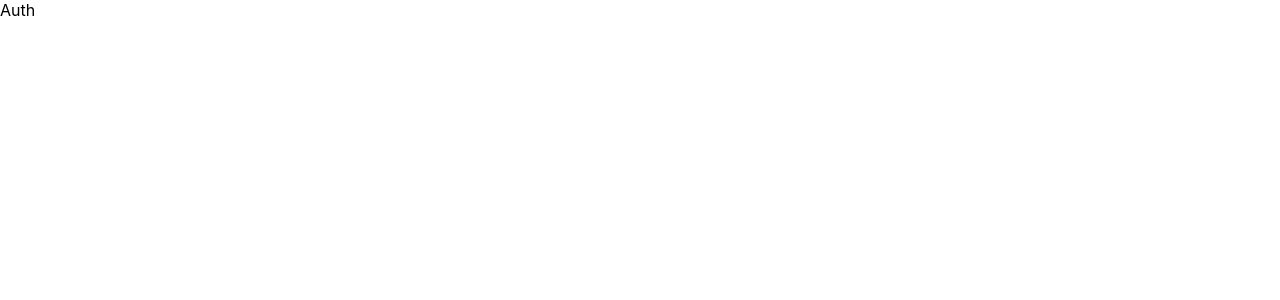
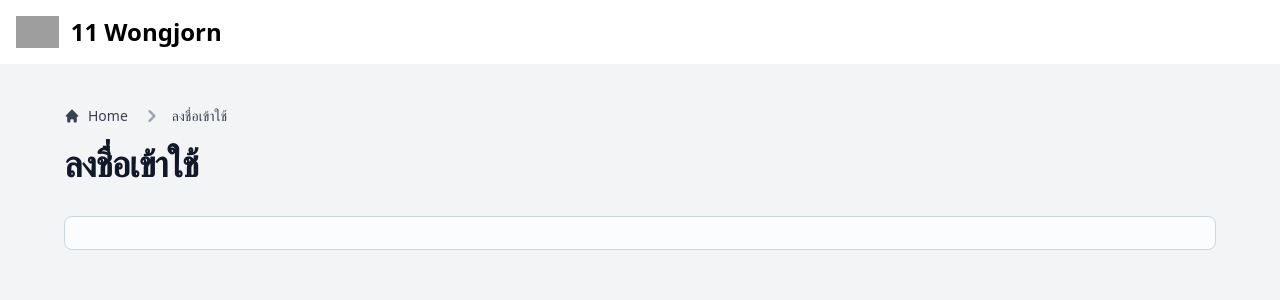
Before and after one commit to IARC-Programing/warehouse-miniapp, a React (Create React App) app: page / in a window 1280 px wide. Shown: the top 300 px of the page. Built offline with nearby package versions, Linux system fonts and the light colour scheme; grey boxes are pictures that could not be loaded.

Commit message:
💄 Implementing the UI Layout

```diff
--- a/package.json
+++ b/package.json
@@ -18,7 +18,6 @@
     "react-router": "^6.11.1",
     "react-router-dom": "^6.11.1",
     "react-scripts": "5.0.1",
-    "tailwindcss": "^3.3.2",
     "web-vitals": "^2.1.4"
   },
   "scripts": {
@@ -44,5 +43,8 @@
       "last 1 firefox version",
       "last 1 safari version"
     ]
+  },
+  "devDependencies": {
+    "tailwindcss": "^3.3.2"
   }
 }
--- a/src/App.css
+++ /dev/null
@@ -1,38 +0,0 @@
-.App {
-  text-align: center;
-}
-
-.App-logo {
-  height: 40vmin;
-  pointer-events: none;
-}
-
-@media (prefers-reduced-motion: no-preference) {
-  .App-logo {
-    animation: App-logo-spin infinite 20s linear;
-  }
-}
-
-.App-header {
-  background-color: #282c34;
-  min-height: 100vh;
-  display: flex;
-  flex-direction: column;
-  align-items: center;
-  justify-content: center;
-  font-size: calc(10px + 2vmin);
-  color: white;
-}
-
-.App-link {
-  color: #61dafb;
-}
-
-@keyframes App-logo-spin {
-  from {
-    transform: rotate(0deg);
-  }
-  to {
-    transform: rotate(360deg);
-  }
-}
--- /dev/null
+++ b/src/components/Header.jsx
@@ -0,0 +1,55 @@
+import React from "react";
+import { Link } from "react-router-dom";
+function Header({ pageName }) {
+  return (
+    <div>
+      <nav class='flex mb-4' aria-label='Breadcrumb'>
+        <ol class='inline-flex items-center space-x-1 md:space-x-3'>
+          <li class='inline-flex items-center'>
+            <Link
+              to='/'
+              class='inline-flex items-center text-sm font-medium text-gray-700 hover:text-gray-900 dark:text-gray-400 dark:hover:text-white'
+            >
+              <svg
+                class='w-4 h-4 mr-2'
+                fill='currentColor'
+                viewBox='0 0 20 20'
+                xmlns='http://www.w3.org/2000/svg'
+              >
+                <path d='M10.707 2.293a1 1 0 00-1.414 0l-7 7a1 1 0 001.414 1.414L4 10.414V17a1 1 0 001 1h2a1 1 0 001-1v-2a1 1 0 011-1h2a1 1 0 011 1v2a1 1 0 001 1h2a1 1 0 001-1v-6.586l.293.293a1 1 0 001.414-1.414l-7-7z'></path>
+              </svg>
+              Home
+            </Link>
+          </li>
+          <li>
+            <div class='flex items-center'>
+              <svg
+                class='w-6 h-6 text-gray-400'
+                fill='currentColor'
+                viewBox='0 0 20 20'
+                xmlns='http://www.w3.org/2000/svg'
+              >
+                <path
+                  fill-rule='evenodd'
+                  d='M7.293 14.707a1 1 0 010-1.414L10.586 10 7.293 6.707a1 1 0 011.414-1.414l4 4a1 1 0 010 1.414l-4 4a1 1 0 01-1.414 0z'
+                  clip-rule='evenodd'
+                ></path>
+              </svg>
+              <Link
+                to='#'
+                class='ml-1 text-sm font-medium text-gray-700 hover:text-gray-900 md:ml-2 dark:text-gray-400 dark:hover:text-white'
+              >
+                {pageName}
+              </Link>
+            </div>
+          </li>
+        </ol>
+      </nav>
+      <h2 class='mb-4 text-3xl font-extrabold leading-none tracking-tight text-gray-900 md:text-4xl dark:text-white'>
+        {pageName}
+      </h2>
+    </div>
+  );
+}
+
+export default Header;
--- /dev/null
+++ b/src/components/Layout.jsx
@@ -0,0 +1,24 @@
+import React from "react";
+import { Card, CardContent } from "@mui/joy";
+import Navbar from "./Navbar";
+import Header from "./Header";
+
+function Layout({ title, children }) {
+  return (
+    <div>
+      <Navbar />
+      <div className='bg-gray-100 h-screen'>
+        <div className='md:mx-16 mx-8'>
+          <div className='pt-10 pb-4'>
+            <Header pageName={title} />
+          </div>
+          <Card>
+            <CardContent>{children}</CardContent>
+          </Card>
+        </div>
+      </div>
+    </div>
+  );
+}
+
+export default Layout;
--- /dev/null
+++ b/src/components/Navbar.jsx
@@ -0,0 +1,25 @@
+import React from "react";
+import { Link } from "react-router-dom";
+
+function Navbar() {
+  return (
+    <div>
+      <nav className='bg-white border-gray-200 dark:bg-gray-900'>
+        <div className='max-w-screen-xl flex flex-wrap items-center justify-between  p-4'>
+          <Link to='/' className='flex items-center'>
+            <img
+              src='https://flowbite.com/docs/images/logo.svg'
+              className='h-8 mr-3'
+              alt='Flowbite Logo'
+            />
+            <span className='self-center text-2xl font-semibold whitespace-nowrap dark:text-white'>
+              11 Wongjorn
+            </span>
+          </Link>
+        </div>
+      </nav>
+    </div>
+  );
+}
+
+export default Navbar;
--- a/src/context/PrivateRoute.js
+++ b/src/context/PrivateRoute.js
@@ -17,7 +17,6 @@ function PrivateRouteProvider({ children }) {
       getUser(userRemember)
         .then((data) => setUserState(data))
         .catch((err) => {
-          alert(err);
           setUserState();
         });
     }
--- a/src/index.css
+++ b/src/index.css
@@ -1,13 +1,3 @@
-body {
-  margin: 0;
-  font-family: -apple-system, BlinkMacSystemFont, 'Segoe UI', 'Roboto', 'Oxygen',
-    'Ubuntu', 'Cantarell', 'Fira Sans', 'Droid Sans', 'Helvetica Neue',
-    sans-serif;
-  -webkit-font-smoothing: antialiased;
-  -moz-osx-font-smoothing: grayscale;
-}
-
-code {
-  font-family: source-code-pro, Menlo, Monaco, Consolas, 'Courier New',
-    monospace;
-}
+@tailwind base;
+@tailwind components;
+@tailwind utilities;
--- a/src/views/Auth.js
+++ b/src/views/Auth.js
@@ -1,7 +1,12 @@
 import React from "react";
+import Layout from "../components/Layout";
 
 function Auth() {
-  return <div>Auth</div>;
+  return (
+    <div>
+      <Layout title='ลงชื่อเข้าใช้'></Layout>
+    </div>
+  );
 }
 
 export default Auth;
--- /dev/null
+++ b/tailwind.config.js
@@ -0,0 +1,8 @@
+/** @type {import('tailwindcss').Config} */
+module.exports = {
+  content: ["./src/**/*.{html,js,jsx}"],
+  theme: {
+    extend: {},
+  },
+  plugins: [],
+};
```
Also changed, not shown: src/index.js (+6 -6 lines), 1 other file (tests, documents, lock files or other folders).
